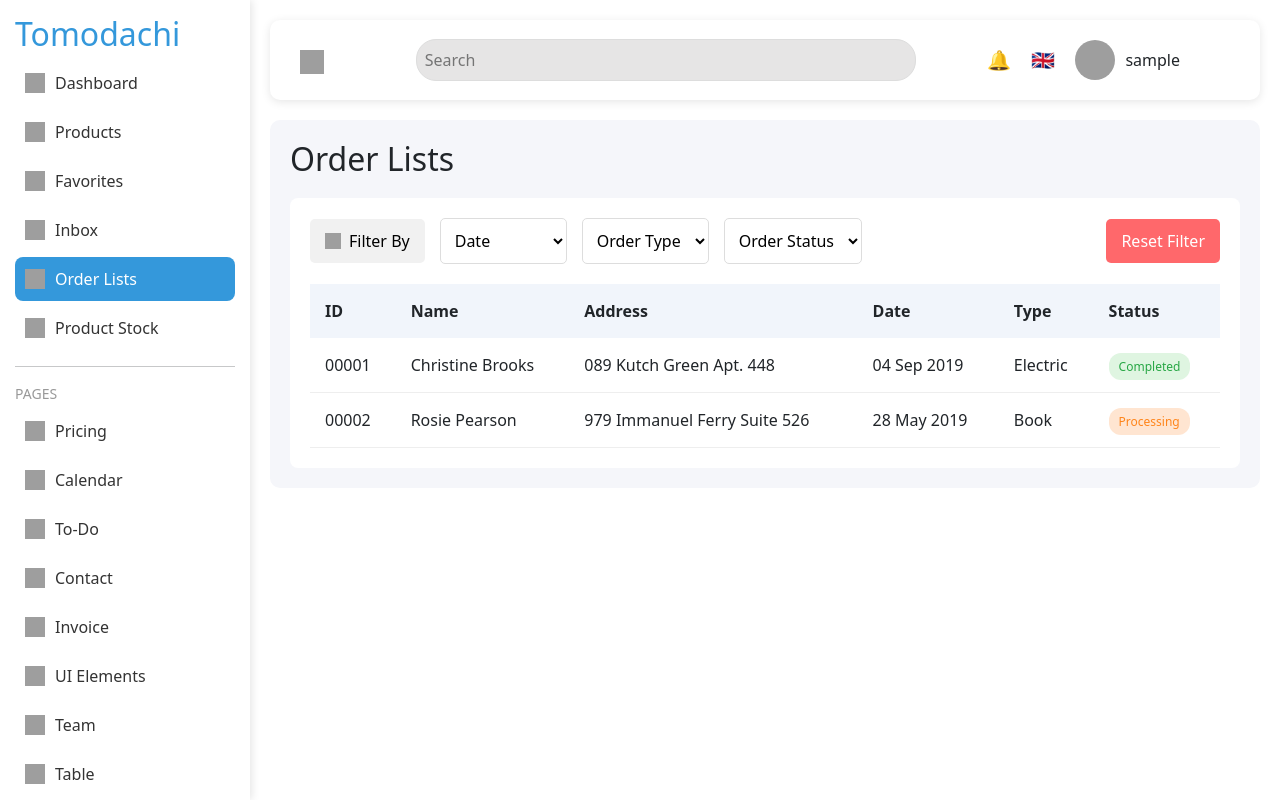
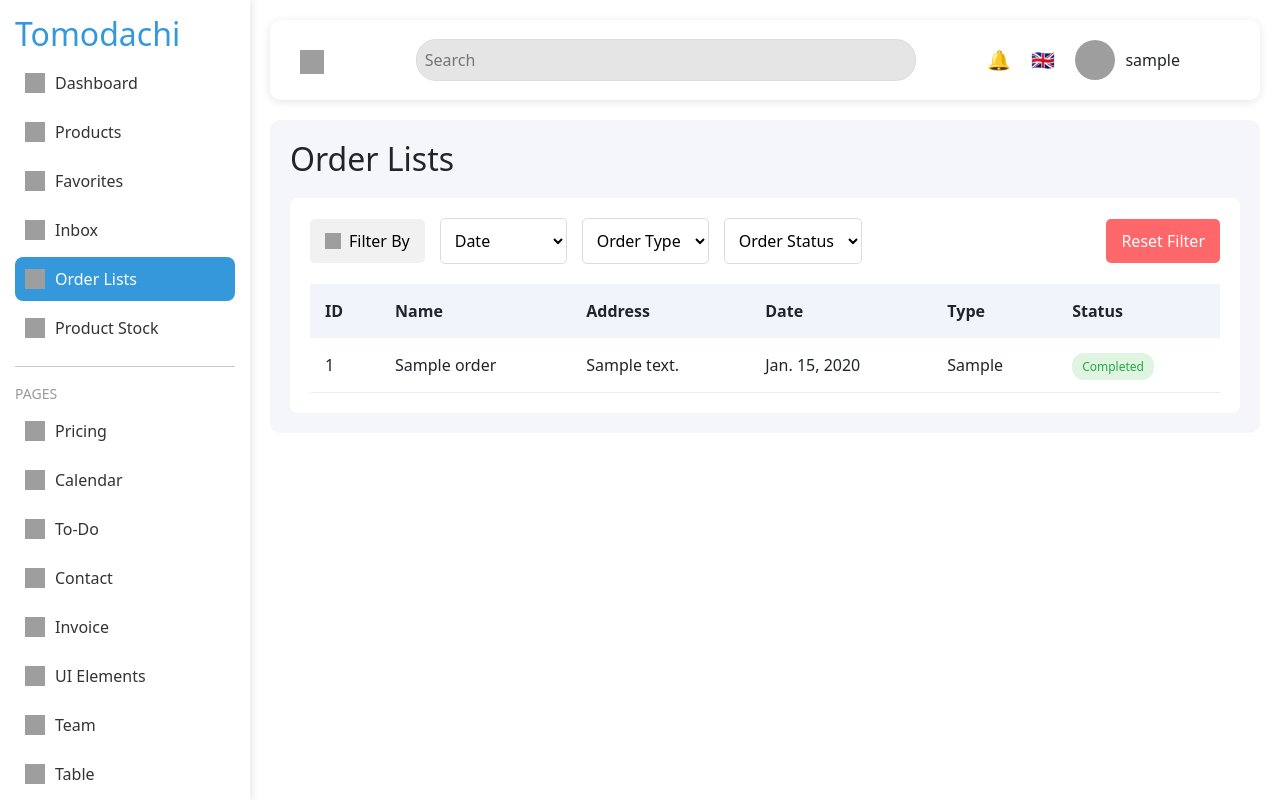
Before and after one commit to maxpein12/web-dashboard, a Django app: page /dashboard/orders/ in a window 1280 px wide. Run offline with Django 5.2, Linux system fonts and the light colour scheme; a user stored in the database is signed in; tables that the repository leaves empty hold one stand-in row (values such as "Sample post"); grey boxes are pictures that could not be loaded.

Commit message:
11/7/24 fixed orderlist.html

```diff
--- a/dashboard/models.py
+++ b/dashboard/models.py
@@ -31,3 +31,14 @@ class Product(models.Model):
 
     def __str__(self):
         return self.name
+
+
+class Orders(models.Model):
+    name = models.CharField(max_length=100)
+    address = models.CharField(max_length=100)
+    date = models.DateField()
+    type = models.CharField(max_length=100)
+    is_completed = models.BooleanField(default=False)
+
+    def __str__(self):
+        return self.name
--- a/dashboard/templates/orderlist.html
+++ b/dashboard/templates/orderlist.html
@@ -162,22 +162,18 @@
                             </tr>
                         </thead>
                         <tbody>
+                            {% for order in orders %}
                             <tr>
-                                <td>00001</td>
-                                <td>Christine Brooks</td>
-                                <td>089 Kutch Green Apt. 448</td>
-                                <td>04 Sep 2019</td>
-                                <td>Electric</td>
-                                <td><span class="status completed">Completed</span></td>
+                                <td>{{ order.id }}</td>
+                                <td>{{order.name}}</td>
+                                <td>{{order.address}}</td>
+                                <td>{{order.date}}</td>
+                                <td>{{order.type}}</td>
+                                {% if order.is_completed %} <td><span class="status completed">Completed</span></td>
+                                {% else %} <td><span class="status processing">Processing</span></td>
+                                {% endif %}
                             </tr>
-                            <tr>
-                                <td>00002</td>
-                                <td>Rosie Pearson</td>
-                                <td>979 Immanuel Ferry Suite 526</td>
-                                <td>28 May 2019</td>
-                                <td>Book</td>
-                                <td><span class="status processing">Processing</span></td>
-                            </tr>
+                           {% endfor %}
                             <!-- Add more rows as needed -->
                         </tbody>
                     </table>
--- a/dashboard/views.py
+++ b/dashboard/views.py
@@ -1,6 +1,6 @@
 from django.shortcuts import redirect, render
 from django.http import HttpResponse, JsonResponse
-from .models import Client, Team, Product
+from .models import Client, Team, Product, Orders
 from django.contrib.auth.hashers import check_password
 from django.contrib.auth.models import User
 from django.contrib.auth import authenticate, login, logout
@@ -11,7 +11,7 @@ import webbrowser
 
 @login_required
 def index(request):
-    user_count = User.objects.count()
+    user_count = Client.objects.count()
     return render(request, 'index.html', {'user_count': user_count})
 
 @login_required
@@ -28,7 +28,8 @@ def inbox(request):
 
 @login_required
 def orders(request):
-    return render(request, 'orderlist.html')
+    orders = Orders.objects.all()
+    return render(request, 'orderlist.html', {'orders': orders})
 
 @login_required
 def stock(request):
```
Also changed, not shown: dashboard/migrations/0004_orders.py (added).
